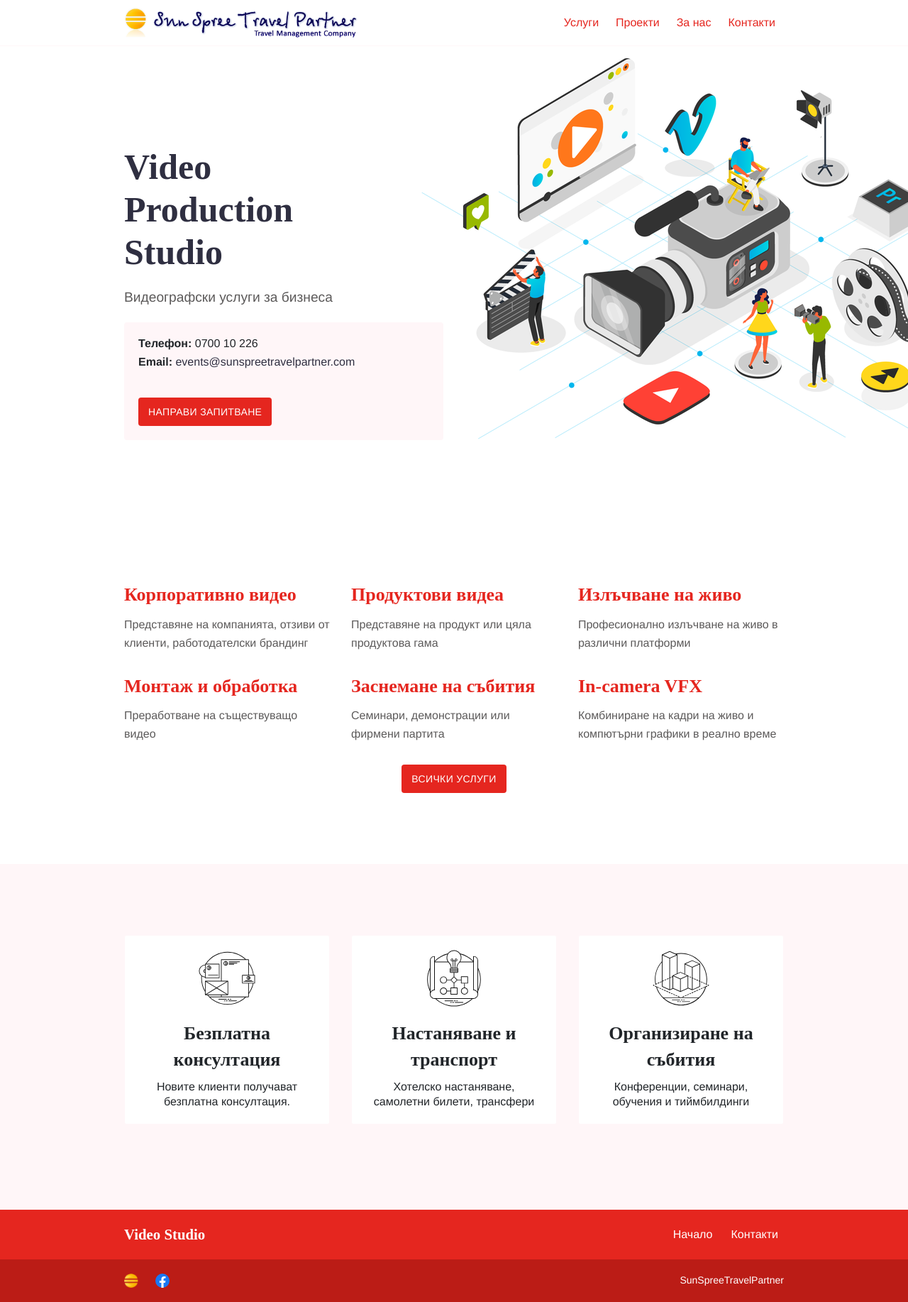
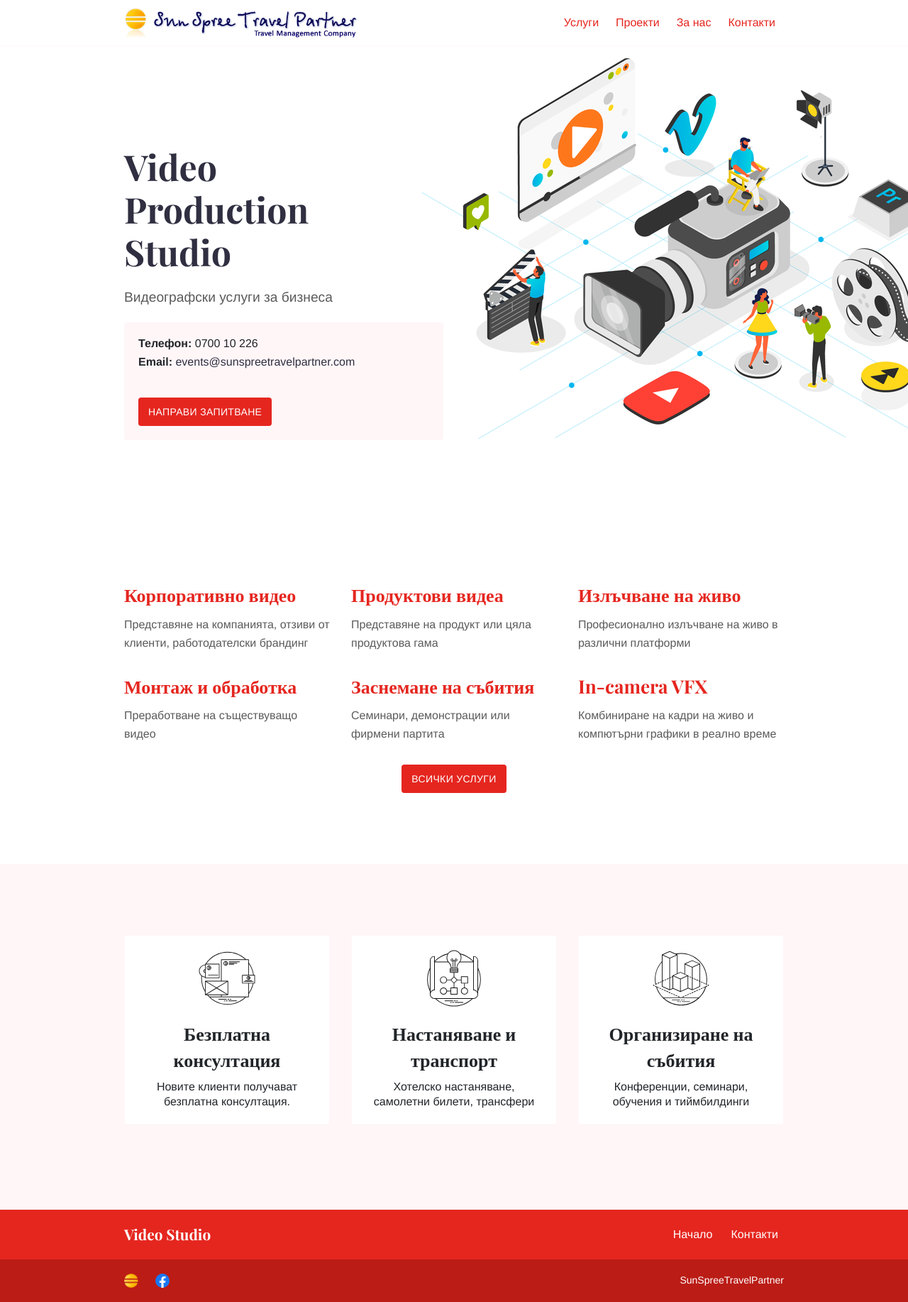
Before and after one commit to almakon/neat-cabbage-64f52, a Jekyll site: the page built from index.md, in a window 1280 px wide. Shown: the whole page at 71% size. Built offline with Jekyll 4.4.1, drawn with Linux system fonts in a browser that asks for light colours.

Commit message:
default.html: changed

```diff
--- a/_layouts/default.html
+++ b/_layouts/default.html
@@ -5,7 +5,7 @@
   <title>{% if page.title %}{{page.title}}{% else %}{{ site.title | escape }}{% endif %}</title>
   <meta name="viewport" content="width=device-width, initial-scale=1" />
   <link rel="icon" type="image/png" href="{{ '/images/favicon-32x32.svg' | relative_url }}">
-  <link href="https://fonts.googleapis.com/css2?family=IBM+Plex+Sans:wght@300;600&display=swap" rel="stylesheet">
+  <link href="https://fonts.googleapis.com/css2?family=Playfair+Display:wght@400;700&display=swap" rel="stylesheet">
   <link href="{{ '/assets/css/style.css' | relative_url }}" rel="stylesheet">
   {% if page.description %}
   <meta name="description" content="{{ page.description }}" />
```
